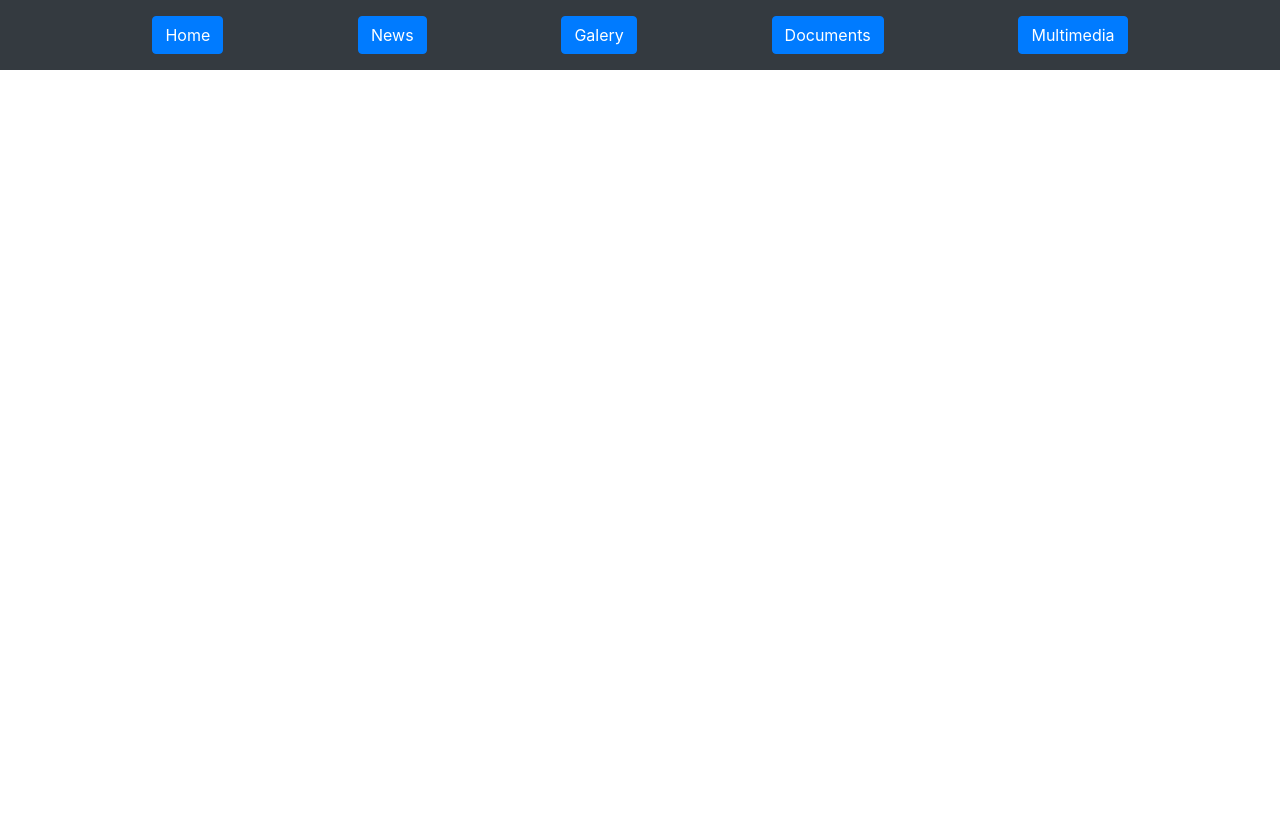
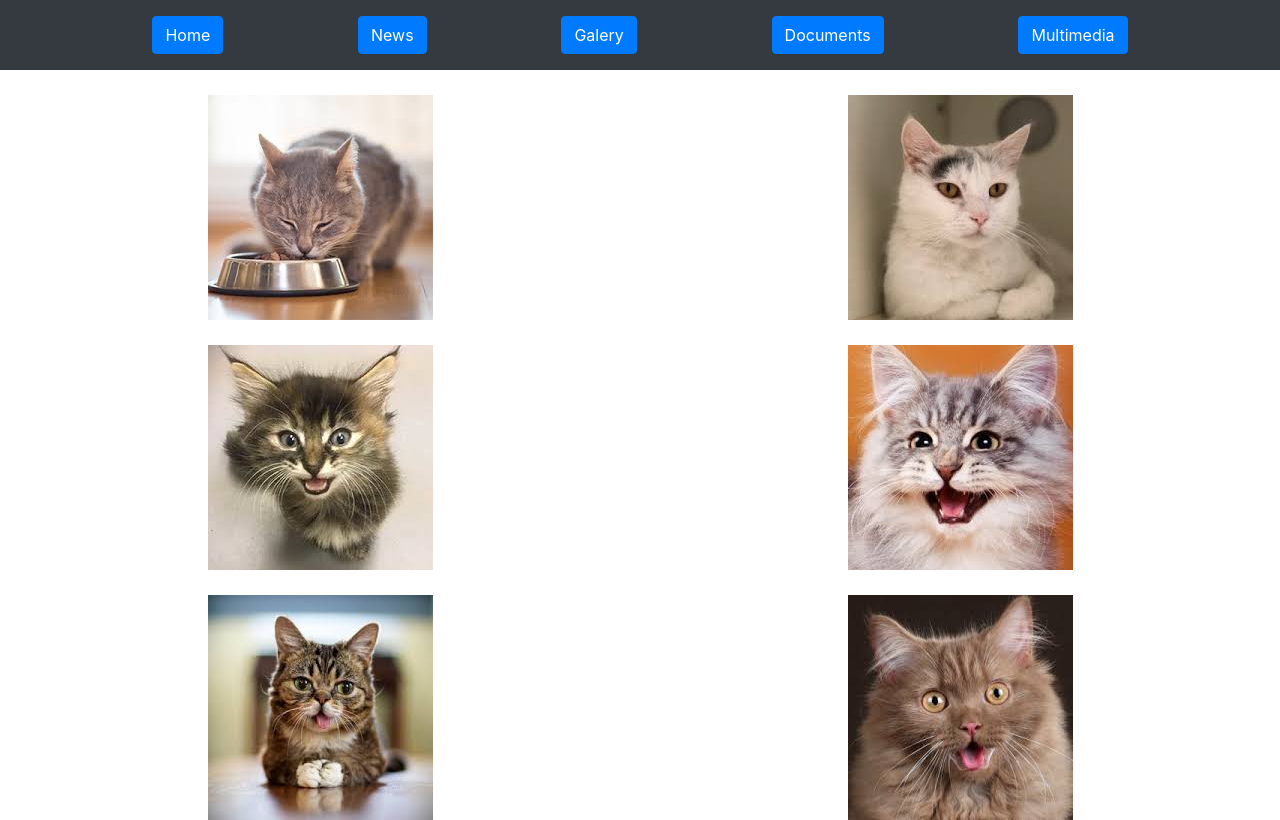
Before and after one commit to S4UR000N/ForSchool, a plain HTML site: page galery.html in a window 1280 px wide. Drawn offline with nearby package versions, Linux system fonts and the light colour scheme.

Commit message:
2 commit (galery done)

```diff
--- a/app/controller.js
+++ b/app/controller.js
@@ -25,6 +25,26 @@ function HeaderBuilder(data = false) {
 /* Page Builders */
 function HomeBuilder(data = false) { console.log(data); }
 function NewsBuilder(data = false) { console.log(data); }
-function GaleryBuilder(data = false) { console.log(data); }
+function GaleryBuilder(data = false) {
+	var output = document.createElement("div");
+	output.className = "container-fluid";
+	for(var i = data.img; i > 0; i -= data.rowLength) {
+		var d = document.createElement("div");
+		d.className = "row d-flex justify-content-around";
+		for(var j = 0;  j < data.rowLength; j++) {
+			var a = document.createElement("a");
+			var img = document.createElement("img");
+			a.href = "resources/assets/images/"+ data.imgName+ (i-j)+ data.imgExtension;
+			img.src = "resources/assets/images/"+ data.imgName+ (i-j)+ data.imgExtension;
+			img.style = "padding-top: 25px;"
+			a.setAttribute("target", "_blank");
+			a.setAttribute("rel", "noopener noreferrer");
+			a.appendChild(img);
+			d.appendChild(a);
+		}
+		output.appendChild(d);
+	}
+	$("#page").html(output);
+}
 function DocumentsBuilder(data = false) { console.log(data); }
 function MultimediaBuilder(data = false) { console.log(data); }
--- a/app/data.js
+++ b/app/data.js
@@ -9,7 +9,12 @@ var data = {
 
 	home: {},
 	news: {},
-	galery: {},
+	galery: {
+		img : 6,
+		imgName : "cat",
+		imgExtension : ".jpg",
+		rowLength : 2
+	},
 	documents: {},
 	multimedia: {}
 
--- a/galery.html
+++ b/galery.html
@@ -30,4 +30,7 @@
 <script>
 // Make Header
 HeaderBuilder(data.header);
+
+// Build Content
+GaleryBuilder(data.galery);
 </script>
```
Also changed, not shown: resources/assets/images/cat1.jpg (added), resources/assets/images/cat2.jpg (added), resources/assets/images/cat3.jpg (added), resources/assets/images/cat4.jpg (added), resources/assets/images/cat5.jpg (added), resources/assets/images/cat6.jpg (added).
